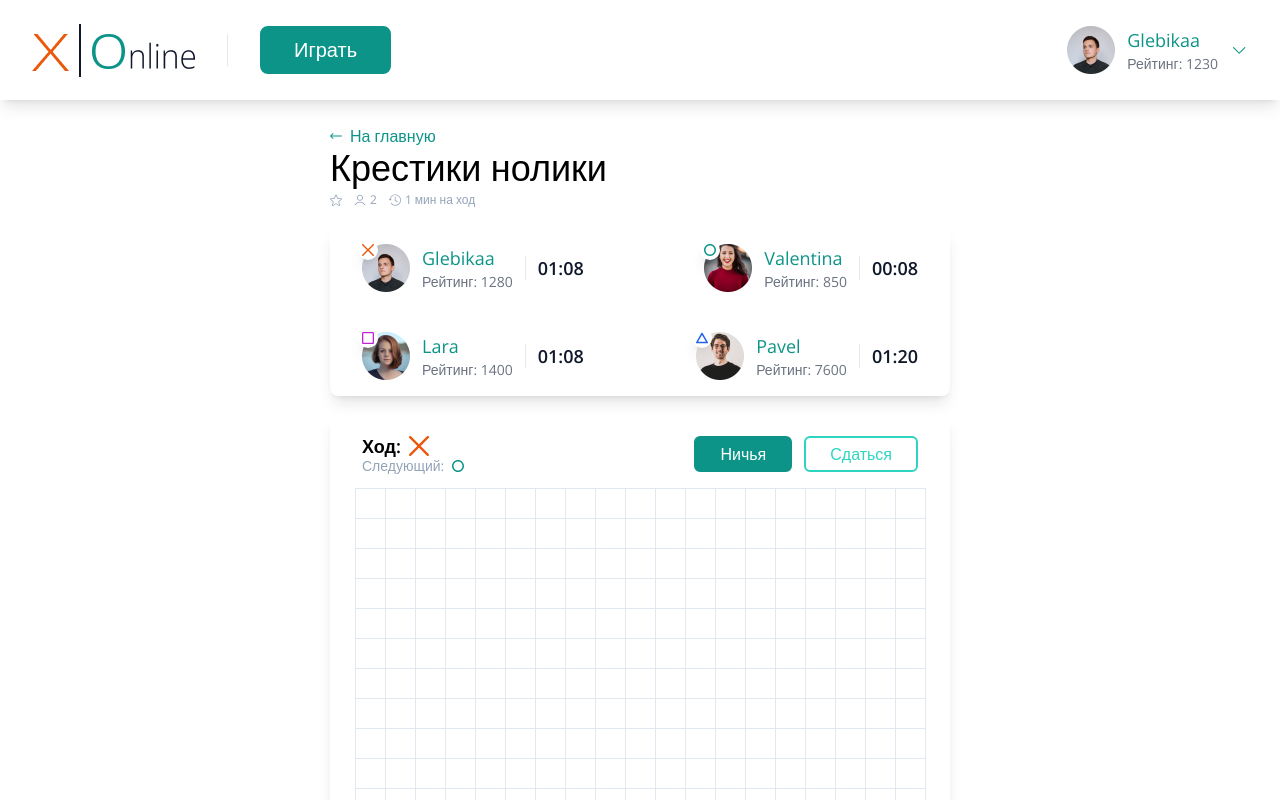
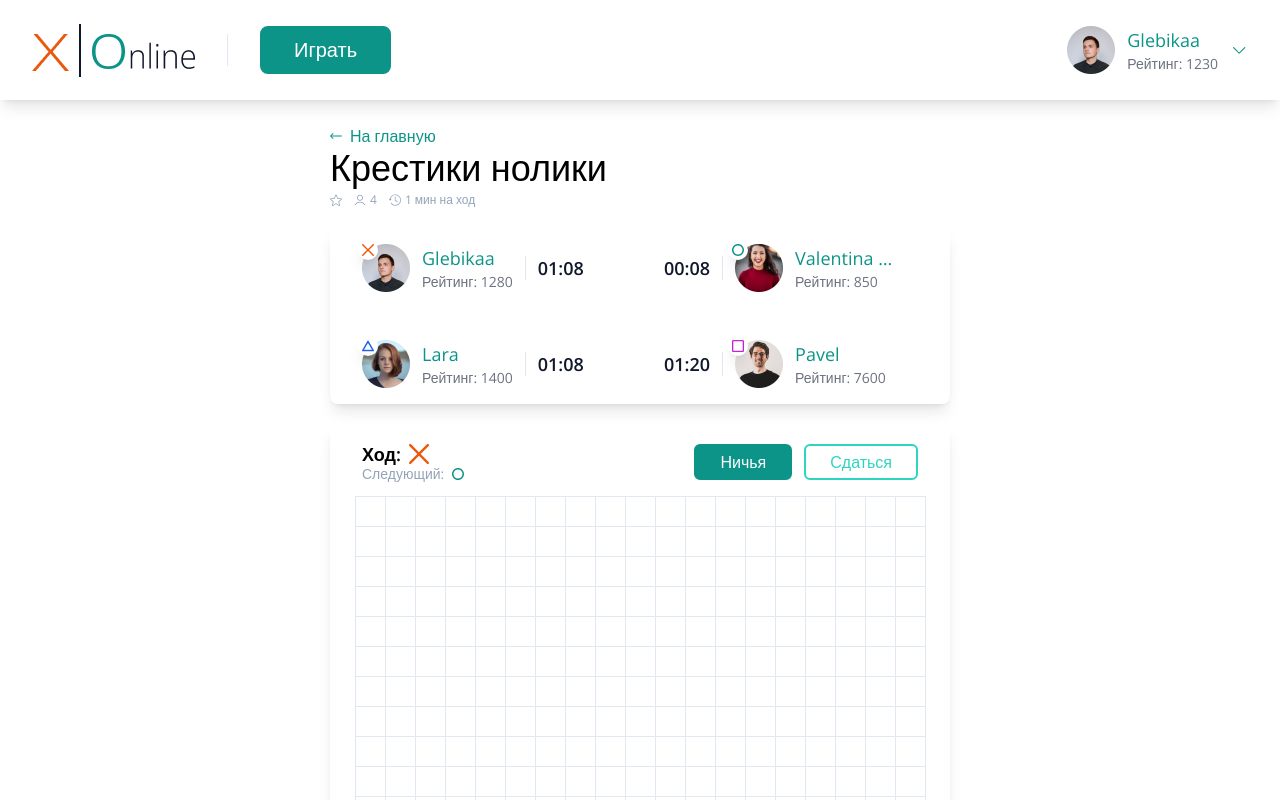
Before and after one commit to Aleksandr-Glebik/next-naughts-and-crosses, a Next.js app: page / in a window 1280 px wide. Shown: the top 800 px of the page. Built offline with nearby package versions, Linux system fonts and the light colour scheme.

Commit message:
feat: add playersCount for GameField, GameInfo, GameTitle; add changes for comp User, func getNextMove, hook useInlineGameState, arr data

```diff
--- a/app/page.tsx
+++ b/app/page.tsx
@@ -1,9 +1,17 @@
+"use client";
+
+import { useState } from "react";
+
 import { GameTitle, GameInfo, GameField } from "@/components/Game";
 
 export default function Home() {
-  return <main className="max-w-[620px] mx-auto pt-6 flex flex-col justify-start items-start gap-5">
-    <GameTitle />
-    <GameInfo />
-    <GameField />
-  </main>;
+  const [playersCount] = useState<number>(4);
+
+  return (
+    <main className="max-w-[620px] mx-auto pt-6 flex flex-col justify-start items-start gap-5">
+      <GameTitle playersCount={playersCount} />
+      <GameInfo playersCount={playersCount} />
+      <GameField playersCount={playersCount} />
+    </main>
+  );
 }
--- a/components/Game/GameField/GameField.tsx
+++ b/components/Game/GameField/GameField.tsx
@@ -7,9 +7,13 @@ import GameGrid from "./GameGrid/GameGrid";
 
 import { useOnlineGameState } from "@/utils/hooks/useOnlineGameState";
 
-export function GameField() {
+interface Props {
+  playersCount: number;
+}
+
+export function GameField({ playersCount }: Props) {
   const { cells, currentMove, nextMove, handleCellClick } =
-    useOnlineGameState();
+    useOnlineGameState(playersCount);
 
   useEffect(() => {
     if (cells) {
--- a/components/Game/GameInfo/GameInfo.tsx
+++ b/components/Game/GameInfo/GameInfo.tsx
@@ -2,18 +2,23 @@ import PlayerInfo from "./PlayerInfo/PlayerInfo";
 
 import { playerList } from "@/lib/data";
 
-export function GameInfo() {
+interface Props {
+  playersCount: number;
+}
+
+export function GameInfo({ playersCount }: Props) {
   return (
-    <div className="flex flex-wrap justify-between items-center gap-10 shadow-lg rounded-lg py-4 px-8 w-full max-w-[620px] bg-white">
-      {playerList.map(item => (
+    <div className="grid grid-cols-2 gap-12 shadow-lg rounded-lg py-4 px-8 w-full max-w-[620px] bg-white">
+      {playerList.slice(0, playersCount).map((item, index) => (
         <PlayerInfo
           key={item.id}
           className="w-50"
-        icon={item.icon}
+          symbol={item.symbol}
           avatar={item.avatar}
           name={item.name}
           rating={item.rating}
           time={item.time}
+          isRight={index % 2 !== 0 ? true : false}
         />
       ))}
     </div>
--- a/components/Game/GameInfo/PlayerInfo/PlayerInfo.tsx
+++ b/components/Game/GameInfo/PlayerInfo/PlayerInfo.tsx
@@ -1,38 +1,60 @@
 import clsx from "clsx";
 
 import User from "@/components/Header/User/User";
+import GameSymbol from "@/components/UIKit/GameSymbol";
+
+import { GAME_SYMBOLS } from "@/lib/constants/constants";
 
 interface Props {
   className: string;
   id?: number;
-  icon: React.ReactNode | JSX.Element;
+  symbol: GAME_SYMBOLS;
   name: string;
   rating: number;
   avatar: string;
   time: string;
+  isRight: boolean;
 }
 
 export default function PlayerInfo({
   className,
-  icon,
+  symbol,
   avatar,
   name,
   rating,
   time,
+  isRight,
 }: Props) {
   return (
     <div
       className={clsx(
         className,
-        "relative flex justify-center items-center gap-3 text-teal-600",
+        "relative flex justify-start items-center gap-3 text-teal-600",
       )}
     >
-      <div className="absolute -top-1 -left-1 bg-white shadow-lg rounded-full flex justify-center items-center w-5 h-5">
-        {icon}
+      <div
+        className={clsx(
+          "absolute -top-1 -left-1 bg-white shadow-lg rounded-full flex justify-center items-center w-5 h-5",
+          isRight && "order-3 -top-1 left-16",
+        )}
+      >
+        <GameSymbol symbol={symbol} className="w-3 h-3" />
       </div>
-      <User name={name} rating={rating} avatar={avatar} />
-      <div className="h-6 w-px bg-slate-200" />
-      <div className="text-slate-900 text-lg font-semibold">{time}</div>
+      <User
+        name={name}
+        rating={rating}
+        avatar={avatar}
+        className={clsx(isRight && "order-4")}
+      />
+      <div className={clsx("h-6 w-px bg-slate-200", isRight && "order-2")} />
+      <div
+        className={clsx(
+          "text-slate-900 text-lg font-semibold",
+          isRight && "order-1",
+        )}
+      >
+        {time}
+      </div>
     </div>
   );
 }
--- a/components/Game/GameTitle/GameTitle.tsx
+++ b/components/Game/GameTitle/GameTitle.tsx
@@ -3,7 +3,11 @@ import { StarIcon } from "@/components/Icons/StarIcon";
 import { UserIcon } from "@/components/Icons/UserIcon";
 import { WatchIcon } from "@/components/Icons/WatchIcon";
 
-export function GameTitle() {
+interface Props {
+  playersCount: number;
+}
+
+export function GameTitle({ playersCount }: Props) {
   return (
     <div className="flex flex-col justify-start items-start gap-1">
       <LinkBack />
@@ -11,7 +15,8 @@ export function GameTitle() {
       <div className="flex items-center gap-3 text-slate-400 text-xs">
         <StarIcon />
         <div className="flex items-center gap-1">
-          <UserIcon />2
+          <UserIcon />
+          {playersCount}
         </div>
         <div className="flex items-center gap-1">
           <WatchIcon />1 мин на ход
--- a/components/Header/User/User.tsx
+++ b/components/Header/User/User.tsx
@@ -1,4 +1,5 @@
 import Image, { StaticImageData } from "next/image";
+import clsx from "clsx";
 
 import firstAvatar from '../../../public/images/first-avatar.png'
 import secondAvatar from '../../../public/images/second-avatar.png'
@@ -8,6 +9,7 @@ interface UserProps {
   name: string;
   avatar: string;
   rating: number;
+  className: string;
 }
 interface AvatarProps {
   [key: string]:  string | StaticImageData;
@@ -24,12 +26,13 @@ export default function User({
   name,
   avatar,
   rating,
+  className
 }: UserProps) {
   return (
-    <div className="flex justify-center items-center gap-3">
+    <div className={clsx("flex justify-center items-center gap-3", className)}>
       <Image src={avatarSrc[avatar]} alt="user avatar" width={48} height={48} />
-      <div className="flex flex-col justify-center items-start">
-        <h3 className="text-lg">{name}</h3>
+      <div className="flex flex-col justify-center items-start overflow-hidden">
+        <h3 className="text-lg truncate max-w-[100px]">{name}</h3>
         <p className="text-sm text-gray-500">Рейтинг: {rating}</p>
       </div>
     </div>
--- a/lib/data.ts
+++ b/lib/data.ts
@@ -1,11 +1,7 @@
-import { CrossIcon } from "@/components/Icons/CrossIcon";
-import { ZeroIcon } from "@/components/Icons/ZeroIcon";
-import { SquareIcon } from "@/components/Icons/SquareIcon";
-import { TriangleIcon } from "@/components/Icons/TriangleIcon";
-
+import { GAME_SYMBOLS } from "./constants/constants";
 interface UserInfoProps {
   id: number;
-  icon: React.ReactNode | JSX.Element;
+  symbol: GAME_SYMBOLS;
   name: string;
   rating: number;
   avatar: string;
@@ -15,7 +11,7 @@ interface UserInfoProps {
 export const playerList: UserInfoProps[] = [
   {
     id: 1,
-    icon: CrossIcon(""),
+    symbol: GAME_SYMBOLS.CROSS,
     name: "Glebikaa",
     rating: 1280,
     avatar: "firstAvatar",
@@ -23,15 +19,15 @@ export const playerList: UserInfoProps[] = [
   },
   {
     id: 2,
-    icon: ZeroIcon(""),
-    name: "Valentina",
+    symbol: GAME_SYMBOLS.ZERO,
+    name: "Valentina Kostromskaia",
     rating: 850,
     avatar: "secondAvatar",
     time: "00:08",
   },
   {
     id: 3,
-    icon: SquareIcon(""),
+    symbol: GAME_SYMBOLS.TRIANGLE,
     name: "Lara",
     rating: 1400,
     avatar: "thirdAvatar",
@@ -39,7 +35,7 @@ export const playerList: UserInfoProps[] = [
   },
   {
     id: 4,
-    icon: TriangleIcon(""),
+    symbol: GAME_SYMBOLS.SQUARE,
     name: "Pavel",
     rating: 7600,
     avatar: "fourthAvatar",
--- a/utils/func/getNextMove.ts
+++ b/utils/func/getNextMove.ts
@@ -1,6 +1,7 @@
 import { GAME_SYMBOLS, MOVE_ORDER } from "@/lib/constants/constants";
 
-export function getNextMove(currentMove: GAME_SYMBOLS) {
-  const nextMoveIndex = MOVE_ORDER.indexOf(currentMove) + 1;
-  return MOVE_ORDER[nextMoveIndex] ?? MOVE_ORDER[0];
+export function getNextMove(currentMove: GAME_SYMBOLS, playersCount: number) {
+  const slicedMoveOrder = MOVE_ORDER.slice(0, playersCount);
+  const nextMoveIndex = slicedMoveOrder.indexOf(currentMove) + 1;
+  return slicedMoveOrder[nextMoveIndex] ?? slicedMoveOrder[0];
 }
--- a/utils/hooks/useOnlineGameState.ts
+++ b/utils/hooks/useOnlineGameState.ts
@@ -8,7 +8,7 @@ interface GameStateProps {
   currentMove: GAME_SYMBOLS;
 }
 
-export const useOnlineGameState = () => {
+export const useOnlineGameState = (playersCount: number) => {
   const [{ cells, currentMove }, setGameState] = useState<GameStateProps>(
     () => ({
       cells: new Array(19 * 19).fill(null),
@@ -16,7 +16,7 @@ export const useOnlineGameState = () => {
     }),
   );
 
-  const nextMove: GAME_SYMBOLS = getNextMove(currentMove);
+  const nextMove: GAME_SYMBOLS = getNextMove(currentMove, playersCount);
 
   const handleCellClick = (index: number) => {
     setGameState((lastGameState) => {
@@ -26,7 +26,7 @@ export const useOnlineGameState = () => {
 
       return {
         ...lastGameState,
-        currentMove: getNextMove(lastGameState.currentMove),
+        currentMove: getNextMove(lastGameState.currentMove, playersCount),
         cells: lastGameState.cells.map((cell, i) =>
           i === index ? lastGameState.currentMove : cell,
         ),
```
Lines whose indentation alone changed are shown as unchanged.
